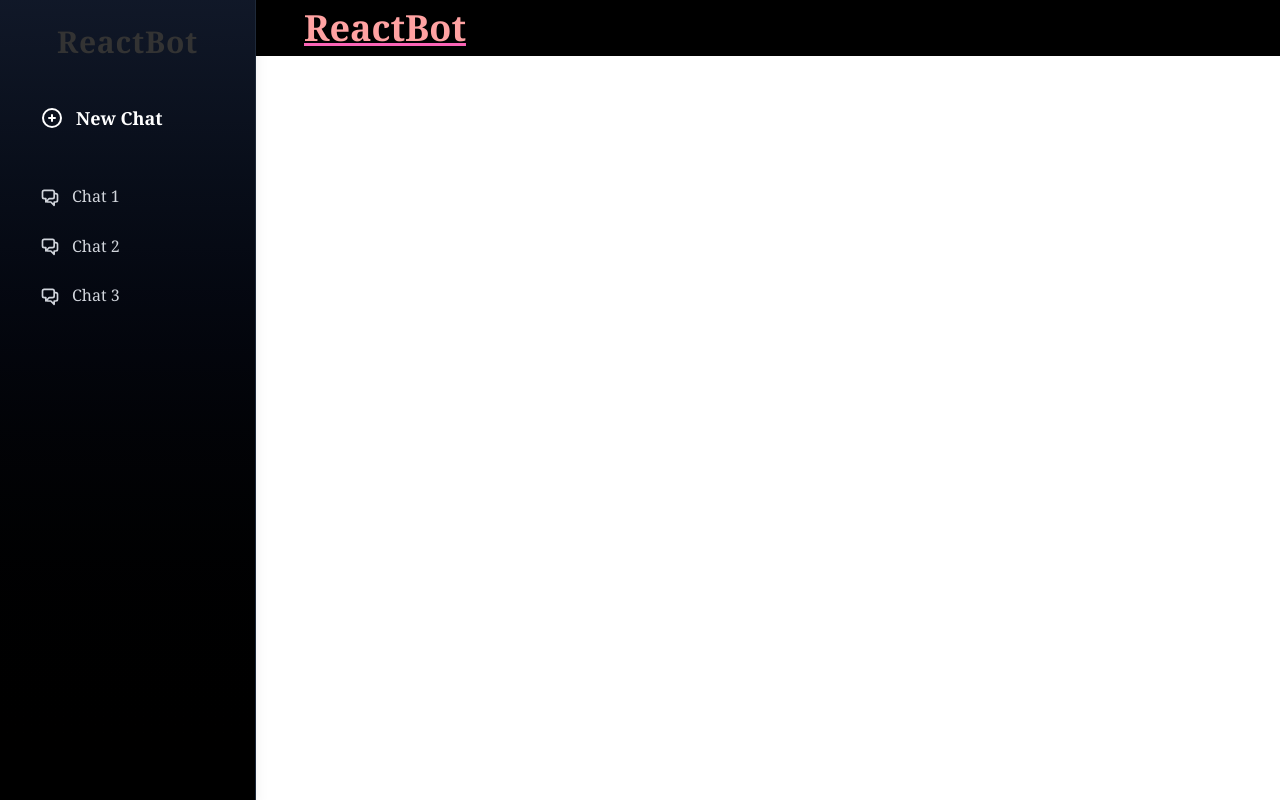
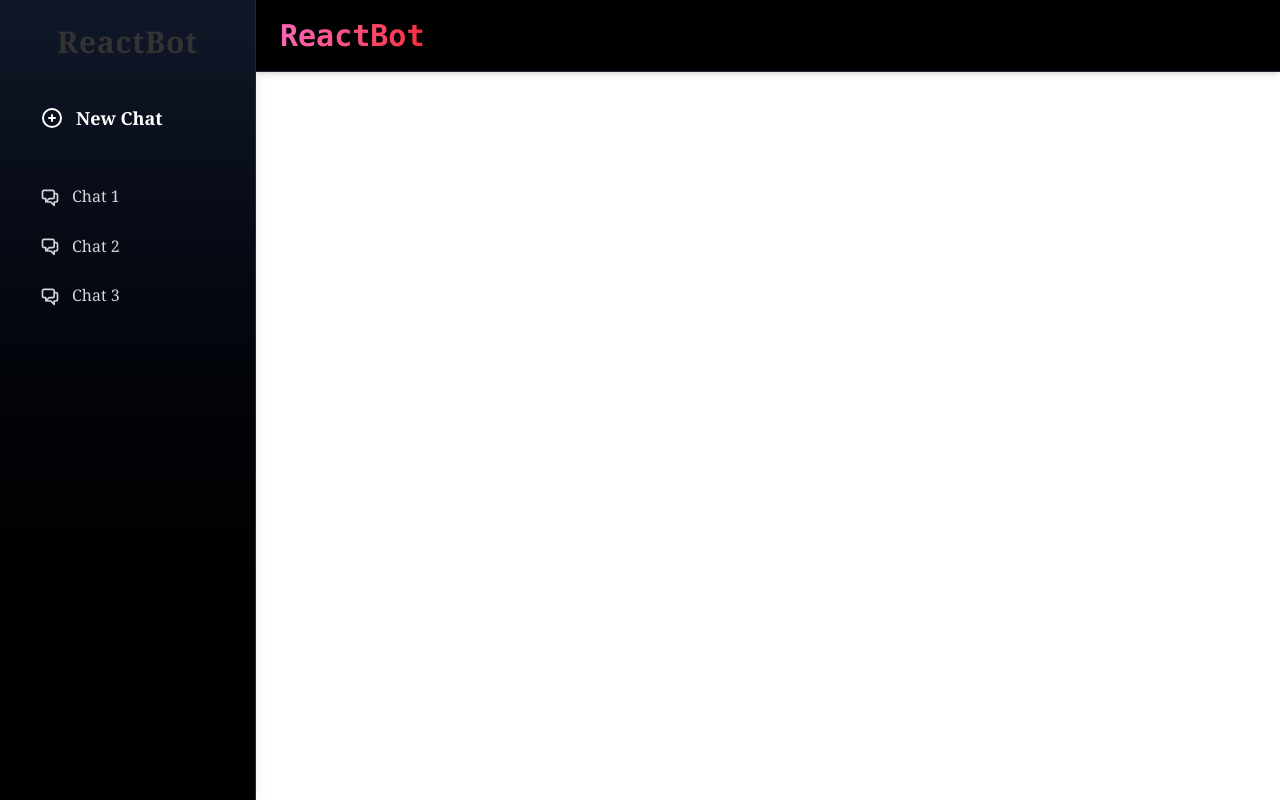
Before and after one commit to tejas-waghamare/Gemini-Clone, a React (Vite) app in the folder frontend-gemini/: page / in a window 1280 px wide. Built offline with nearby package versions, Linux system fonts and the light colour scheme.

Commit message:
second commit

```diff
--- a/frontend-gemini/src/components/Navbar.jsx
+++ b/frontend-gemini/src/components/Navbar.jsx
@@ -1,88 +1,88 @@
 
-// import { FaUser } from "react-icons/fa";
-// import { useDispatch, useSelector } from "react-redux";
-// import { useNavigate, useParams } from "react-router-dom";
-// import { logout } from "../features/authSlice";
+import { FaUser } from "react-icons/fa";
+import { useDispatch, useSelector } from "react-redux";
+import { useNavigate, useParams } from "react-router-dom";
+import { logout } from "../features/authSlice";
 
-// const Navbar = () => {
-//   const { chatId } = useParams();
-//   const chats = useSelector(state => state.chats.value);
-//   const chat = chats.find(c => c._id === chatId); // Assuming `_id` is correct key
-//   const loggedInUser = useSelector(state => state.auth.user);
+const Navbar = () => {
+  const { chatId } = useParams();
+  const chats = useSelector(state => state.chats.value);
+  const chat = chats.find(c => c._id === chatId); // Assuming `_id` is correct key
+  const loggedInUser = useSelector(state => state.auth.user);
 
-//   const dispatch = useDispatch();
-//   const navigate = useNavigate();
+  const dispatch = useDispatch();
+  const navigate = useNavigate();
 
-//   const logoutUser = () => {
-//     dispatch(logout());
-//     navigate('/login');
-//   };
+  const logoutUser = () => {
+    dispatch(logout());
+    navigate('/login');
+  };
 
-//   return (
-//     <nav className="flex justify-between h-18 items-center bg-black px-6 py-3 shadow-md border-b border-gray-800">
-//       <span className="text-3xl font-bold text-transparent bg-clip-text bg-gradient-to-r from-pink-400 to-red-500 font-mono">
-//         ReactBot
-//       </span>
+  return (
+    <nav className="flex justify-between h-18 items-center bg-black px-6 py-3 shadow-md border-b border-gray-800">
+      <span className="text-3xl font-bold text-transparent bg-clip-text bg-gradient-to-r from-pink-400 to-red-500 font-mono">
+        ReactBot
+      </span>
 
-//       {loggedInUser && (
-//         <div className="flex items-center gap-3 text-lg bg-white text-black px-4 py-2 rounded-full shadow hover:bg-gray-100 transition duration-200 ">
-//           <FaUser className="text-blue-600" />
-//           <span>{loggedInUser.name || "User"}</span>
-//           <button
-//             onClick={logoutUser}
-//             className="ml-2 px-3 py-1 cursor-pointer bg-red-500 text-white text-sm rounded hover:bg-red-600 transition duration-150"
-//           >
-//             Logout
-//           </button>
-//         </div>
-//       )}
-//     </nav>
-//   );
-// };
+      {loggedInUser && (
+        <div className="flex items-center gap-3 text-lg bg-white text-black px-4 py-2 rounded-full shadow hover:bg-gray-100 transition duration-200 ">
+          <FaUser className="text-blue-600" />
+          <span>{loggedInUser.name || "User"}</span>
+          <button
+            onClick={logoutUser}
+            className="ml-2 px-3 py-1 cursor-pointer bg-red-500 text-white text-sm rounded hover:bg-red-600 transition duration-150"
+          >
+            Logout
+          </button>
+        </div>
+      )}
+    </nav>
+  );
+};
 
-// export default Navbar;
+export default Navbar;
 
 
 
 
 
 
-import { FaUser } from "react-icons/fa"
-import { useDispatch } from "react-redux";
-import { useSelector } from "react-redux";
-import { Navigate, useNavigate, useParams } from "react-router-dom"
-import { logout } from "../features/authSlice";
+// import { FaUser } from "react-icons/fa"
+// import { useDispatch } from "react-redux";
+// import { useSelector } from "react-redux";
+// import { Navigate, useNavigate, useParams } from "react-router-dom"
+// import { logout } from "../features/authSlice";
 
-const Navbar = () => {
+// const Navbar = () => {
 
-  const { chatId } = useParams();
-  const chats = useSelector(state => state.chats.value)
-  const chat = chats.find(c => c.id == chatId)
-  const loggedInUser = useSelector(state => state.auth.user);
+//   const { chatId } = useParams();
+//   const chats = useSelector(state => state.chats.value)
+//   const chat = chats.find(c => c.id == chatId)
+//   const loggedInUser = useSelector(state => state.auth.user);
 
-  const disoatch = useDispatch();
-  const Navigate = useNavigate()
-  const logoutUser = () => {
-    disoatch(logout);
-    Navigate('/login')
+//   const disoatch = useDispatch();
+//   const Navigate = useNavigate()
+//   const logoutUser = () => {
+//     disoatch(logout);
+//     Navigate('/login')
 
-  }
+//   }
 
-  return (
-    <nav className="flex justify-between items-center text-2xl bg-black p-2">
-      <span className="ml-10 font-bold font-serif text-red-300 text-4xl underline decoration-pink-400">ReactBot</span>
+//   return (
+//     <nav className="flex justify-between items-center text-2xl bg-black p-2">
+//       <span className="ml-10 font-bold font-serif text-red-300 text-4xl underline decoration-pink-400">ReactBot</span>
 
-      {/* <div  className="text-white font-mono"> {chat?.name} </div> */}
-      {
-        loggedInUser ?
-        <div className="text-3xl flex bg-amber-50 p-1 rounded-lg">
-          <FaUser />
-          <button type="button" onClick={logoutUser} className="cursor-pointer mx-3">Logout</button>
-        </div>
-        : ''
-      }
-    </nav>
-  )
-}
+//       {/* <div  className="text-white font-mono"> {chat?.name} </div> */}
+//       {
+//         loggedInUser ?
+//         <div className="text-3xl flex bg-amber-50 p-1 rounded-lg">
+//           <FaUser />
+//           <button type="button" onClick={logoutUser} className="cursor-pointer mx-3">Logout</button>
+//         </div>
+//         : ''
+//       }
+//     </nav>
+//   )
+// }
 
-export default Navbar
+// export default Navbar
```
